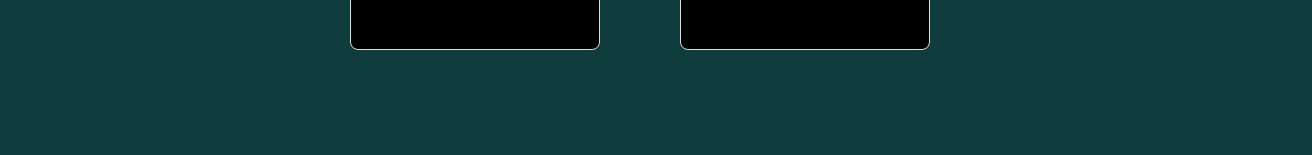
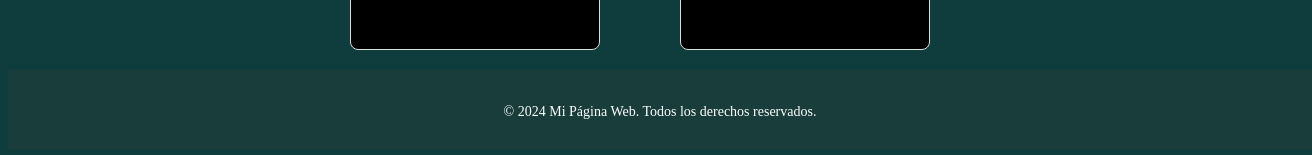
Before and after one commit to LucasAguilar647/Portfolio, a React (Vite) app: page / in a window 1280 px wide. Shown: the part 1407-1562 px from the top of the page, 1312 px wide, since content can reach past the window. Before the commit the page ends 1465 px from the top, so only its background shows below. Built offline with nearby package versions, Linux system fonts and the light colour scheme.

Commit message:
add + fix : agregeue el footer y formatie mas docs

```diff
--- a/src/components/Footer.jsx
+++ b/src/components/Footer.jsx
@@ -0,0 +1,12 @@
+import React from 'react';
+import '../styles/Footer.css';
+
+export const Footer = () => {
+    return (
+        <footer className="footer">
+            <div className="footer-content">
+                <p className="footer-text">© 2024 Mi Página Web. Todos los derechos reservados.</p>
+            </div>
+        </footer>
+    );
+};
--- a/src/pages/HomePage.jsx
+++ b/src/pages/HomePage.jsx
@@ -3,17 +3,20 @@ import { NavBar } from '../components/NavBar';
 import { Presentation } from '../components/Presentation';
 import { Herramientas } from '../components/Herramientas';
 import { Projects } from '../components/Projects';
+import { Footer } from '../components/Footer';
 
 export const HomePage = () => {
-  return (
-    <>
+    return (
+        <>
 
-        <Presentation/>
-        <Herramientas/>
-        <Projects/>
 
-    </>
-  )
+            <Presentation />
+            <Herramientas />
+            <Projects />
+            <Footer />
+
+        </>
+    )
 }
 
 export default HomePage;
--- /dev/null
+++ b/src/styles/Footer.css
@@ -0,0 +1,21 @@
+.footer {
+    background-color: #183D3A;
+    color: white;
+    padding: 20px;
+    text-align: center;
+    font-size: 14px;
+    position: relative;
+    bottom: 0;
+    width: 100%;
+    margin-top: 20px;
+}
+
+.footer-content {
+    display: flex;
+    flex-direction: column;
+    align-items: center;
+}
+
+.footer-text {
+    margin-bottom: 10px;
+}
--- a/src/styles/Herramientas.css
+++ b/src/styles/Herramientas.css
@@ -27,7 +27,7 @@
   color: #AEB6B1;
 }
 
-  .h1-tools{
+.h1-tools {
   margin-top: 50px;
   justify-self: center;
   color: #AEB6B1;
@@ -38,6 +38,7 @@
   0% {
     transform: translateX(100%);
   }
+
   100% {
     transform: translateX(-100%);
   }
```
Lines whose indentation alone changed are shown as unchanged.
